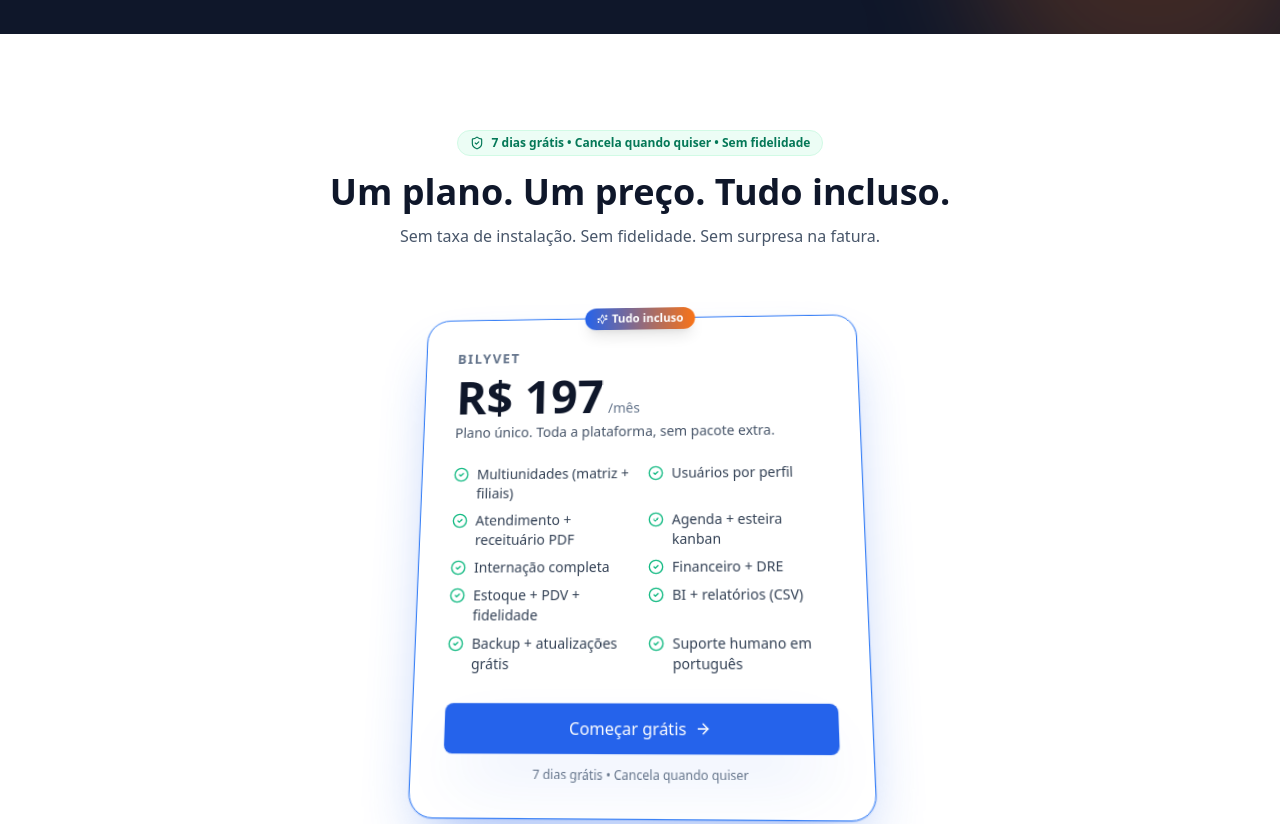
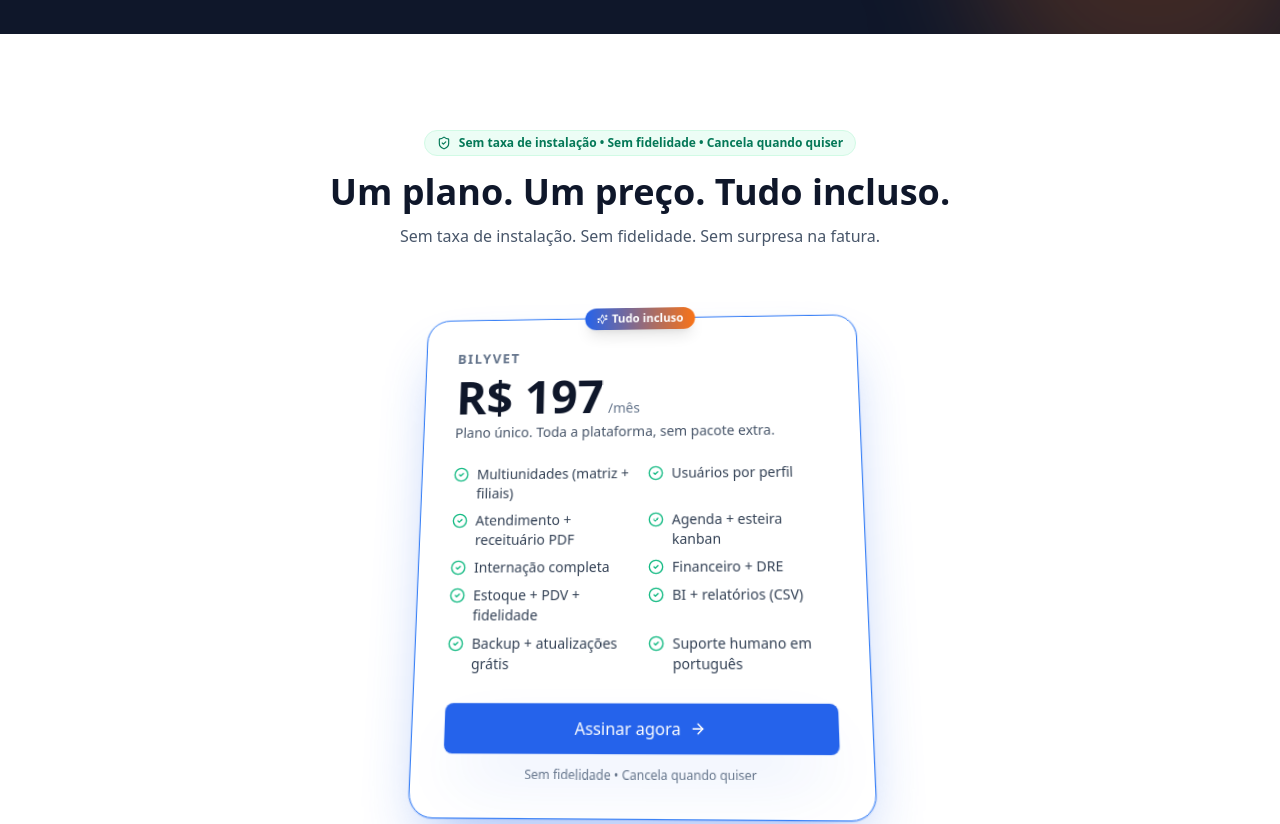
Before and after one commit to jessesdepaula-cell/billypet, a Next.js app: page / in a window 1280 px wide. Shown: the part 4720-5544 px from the top of the page. Built offline with nearby package versions, Linux system fonts and the light colour scheme; no server answers.

Commit message:
Remove mencao a 7 dias gratis / trial na secao de planos

```diff
--- a/src/app/page.tsx
+++ b/src/app/page.tsx
@@ -636,7 +636,7 @@ export default async function LandingPage() {
           <div className="text-center max-w-2xl mx-auto">
             <div className="inline-flex items-center gap-2 rounded-full bg-emerald-50 border border-emerald-100 px-3 py-1 text-xs font-semibold text-emerald-700">
               <ShieldCheck className="h-3.5 w-3.5" />
-              7 dias grátis • Cancela quando quiser • Sem fidelidade
+              Sem taxa de instalação • Sem fidelidade • Cancela quando quiser
             </div>
             <h2 className="mt-4 text-3xl sm:text-4xl font-extrabold text-slate-900">
               Um plano. Um preço. Tudo incluso.
@@ -680,10 +680,10 @@ export default async function LandingPage() {
                 href="/login"
                 className="mt-7 w-full btn-primary bp-glow-blue px-5 py-3 text-base justify-center"
               >
-                Começar grátis
+                Assinar agora
                 <ArrowRight className="h-4 w-4" />
               </Link>
-              <div className="mt-3 text-center text-xs text-slate-500">7 dias grátis • Cancela quando quiser</div>
+              <div className="mt-3 text-center text-xs text-slate-500">Sem fidelidade • Cancela quando quiser</div>
             </div>
           </div>
 
```
